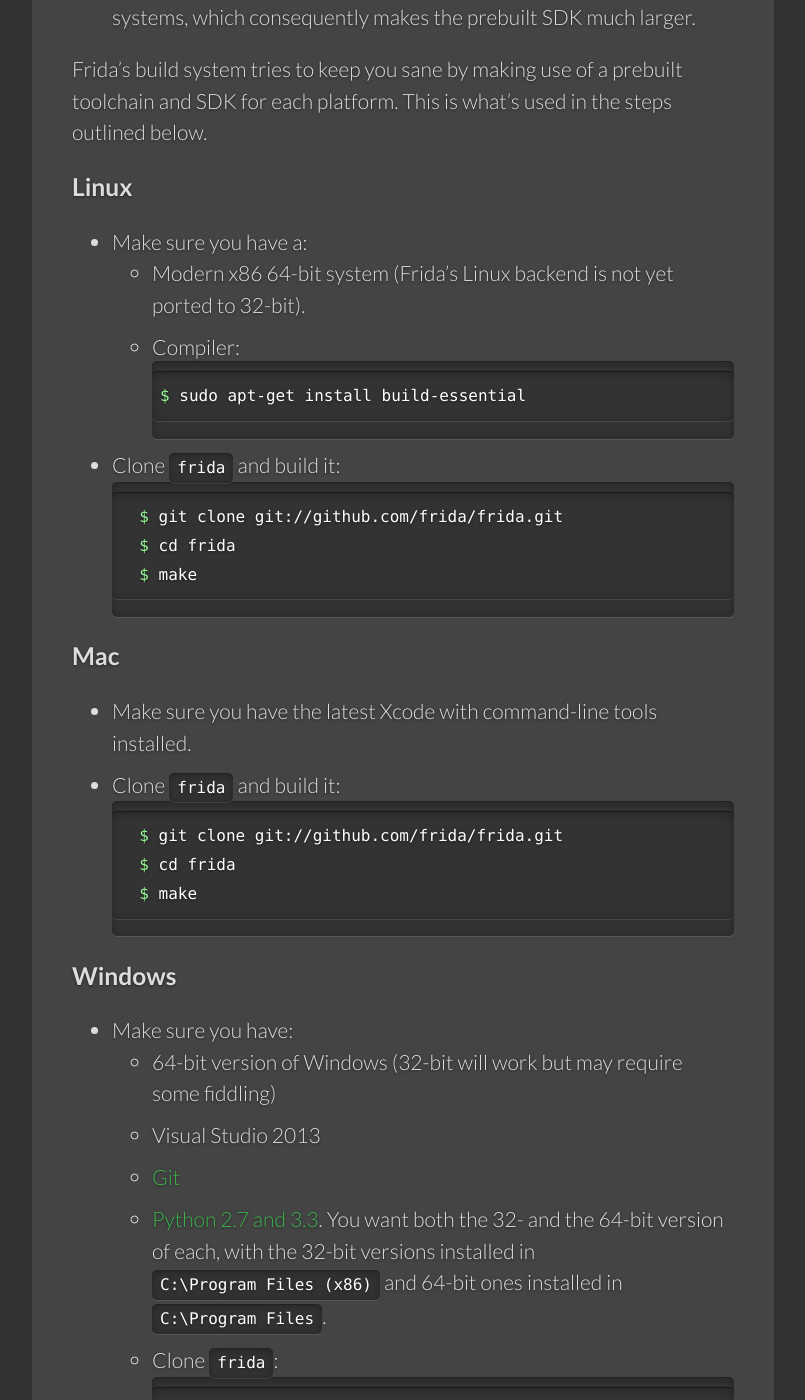
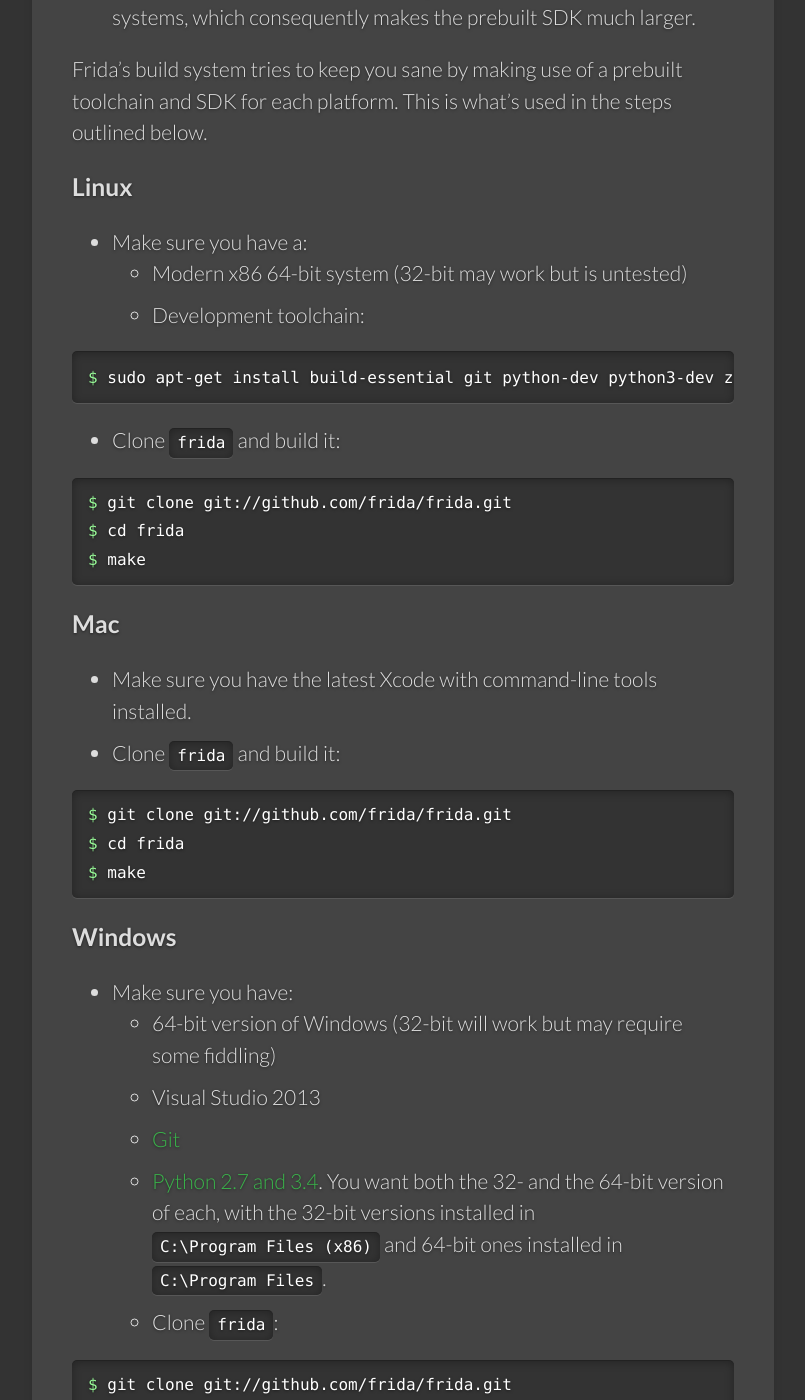
Before and after one commit to frida/frida-website, a Jekyll site: the page built from docs/building.md, in a window 1280 px wide and 1400 px high, scrolled down 1349 px. Shown: the whole window, without its empty margins (139-944 px from the left). Built offline with Jekyll 4.4.1, drawn with Linux system fonts in a browser that asks for light colours; some web fonts are replaced; some of the changed text lies outside the part shown.

Commit message:
Update the building docs

````diff
--- a/docs/building.md
+++ b/docs/building.md
@@ -46,27 +46,27 @@ below.
 ### Linux
 
 - Make sure you have a:
-  - Modern x86 64-bit system (Frida's Linux backend is not yet ported to 32-bit).
-  - Compiler:
-```bash
-    $ sudo apt-get install build-essential
-```
+  - Modern x86 64-bit system (32-bit may work but is untested)
+  - Development toolchain:
+{% highlight bash %}
+$ sudo apt-get install build-essential git python-dev python3-dev zlib1g-dev
+{% endhighlight %}
 - Clone `frida` and build it:
-```bash
-    $ git clone git://github.com/frida/frida.git
-    $ cd frida
-    $ make
-```
+{% highlight bash %}
+$ git clone git://github.com/frida/frida.git
+$ cd frida
+$ make
+{% endhighlight %}
 
 ### Mac
 
 - Make sure you have the latest Xcode with command-line tools installed.
 - Clone `frida` and build it:
-```bash
-    $ git clone git://github.com/frida/frida.git
-    $ cd frida
-    $ make
-```
+{% highlight bash %}
+$ git clone git://github.com/frida/frida.git
+$ cd frida
+$ make
+{% endhighlight %}
 
 ### Windows
 
@@ -74,16 +74,16 @@ below.
   - 64-bit version of Windows (32-bit will work but may require some fiddling)
   - Visual Studio 2013
   - [Git](http://msysgit.github.com/)
-  - [Python 2.7 and 3.3](http://python.org/). You want both the 32- and the
+  - [Python 2.7 and 3.4](http://python.org/). You want both the 32- and the
   64-bit version of each, with the 32-bit versions installed in
   `C:\Program Files (x86)` and 64-bit ones installed in `C:\Program Files`.
   - Clone `frida`:
-```bash
-    $ git clone git://github.com/frida/frida.git
-    $ cd frida
-    $ git submodule init
-    $ git submodule update
-```
+{% highlight bash %}
+$ git clone git://github.com/frida/frida.git
+$ cd frida
+$ git submodule init
+$ git submodule update
+{% endhighlight %}
 - Open `frida.sln` and build it.
 
 
@@ -95,27 +95,27 @@ following steps assume you have the OS-specific prerequisites mentioned above.
 ### UNIX
 
 - Make sure your system has the following goodies:
-```bash
-    $ sudo apt-get install build-essential gcc git sudo flex \
-      bison libglib2.0-dev
-```
+{% highlight bash %}
+$ sudo apt-get install build-essential gcc git sudo flex \
+    bison libglib2.0-dev
+{% endhighlight %}
 - Clone the `frida-ci` repository and build away:
-```bash
-    $ git clone git://github.com/frida/frida-ci.git
-    $ mkdir tmp
-    $ cd tmp
-    $ ../frida-ci/create-toolchain-and-sdk.sh
-```
+{% highlight bash %}
+$ git clone git://github.com/frida/frida-ci.git
+$ mkdir tmp
+$ cd tmp
+$ ../frida-ci/create-toolchain-and-sdk.sh
+{% endhighlight %}
 - Transfer the resulting toolchain and SDK to a web server somewhere:
-```bash
-    $ scp build/toolchain-*.tar.bz2 your@own.server:
-    $ scp build/sdk-*.tar.bz2 your@own.server:
-```
+{% highlight bash %}
+$ scp build/toolchain-*.tar.bz2 your@own.server:
+$ scp build/sdk-*.tar.bz2 your@own.server:
+{% endhighlight %}
 - Now you can clone `frida` like above and adjust the URLs in
 `releng/setup-env.sh` (look for `download_command`) before running `make`.
 
 (Note: the `frida` module now has integrated support for building the SDK.
-For example: `FRIDA_HOST=android-arm make -f Makefile.sdk.mk`)
+For example: `make -f Makefile.sdk.mk FRIDA_HOST=android-arm`)
 
 ### Windows
 
@@ -137,31 +137,31 @@ autoCRLF = false
   defined (might have happened if you installed `msys` or `cygwin`).
   - Use [bazaar](http://bazaar.canonical.com/) to check out our slightly
   modified HSBuild:
-```bash
-    $ bzr branch lp:~oleavr/hsbuild/tweaks hsbuild
-```
+{% highlight bash %}
+$ bzr branch lp:~oleavr/hsbuild/tweaks hsbuild
+{% endhighlight %}
   - Open `msbuild\tasks\HSBuildTasks.sln` and build it in `Release` configuration.
   - Open `hsbuild\hsbuild.sln` and build it in `Release` configuration (with
   Platform set to `x86`).
   - As Administrator, run `deploy.bat`, which will update the system-wide
   HSBuild installation.
   - Clone the `frida-ci` repository:
-```bash
-    $ git clone git://github.com/frida/frida-ci.git
-```
+{% highlight bash %}
+$ git clone git://github.com/frida/frida-ci.git
+{% endhighlight %}
   - Copy `frida-ci\Frida.props` next to HSBuild's .targets/.props
   files, typically at `C:\Program Files (x86)\MSBuild\HSBuild`.
 - Build it
   - Open `cmd.exe` and navigate to `frida-ci`.
   - Start the build process:
-```bash
-    $ build-deps-windows.py
-```
+{% highlight bash %}
+$ build-deps-windows.py
+{% endhighlight %}
 - Transfer the resulting toolchain and SDK to a web server somewhere:
-```bash
-    $ scp toolchain-windows-*.exe your@own.server:
-    $ scp sdk-windows-*.exe your@own.server:
-```
+{% highlight bash %}
+$ scp toolchain-windows-*.exe your@own.server:
+$ scp sdk-windows-*.exe your@own.server:
+{% endhighlight %}
 - Now you can clone `frida` like above and adjust the URLs in
 `releng\windows-toolchain.txt` and `releng\windows-sdk.txt` before opening
 `frida.sln`.
````
